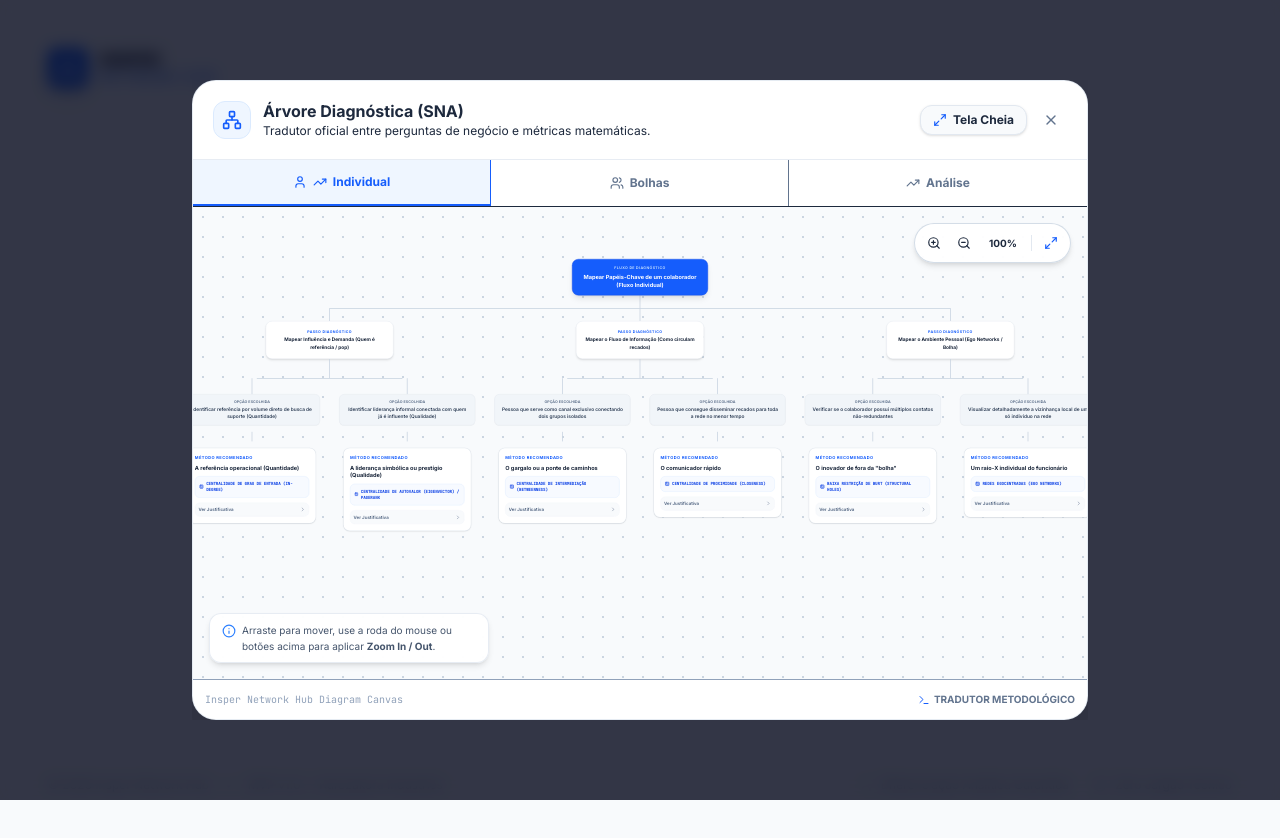
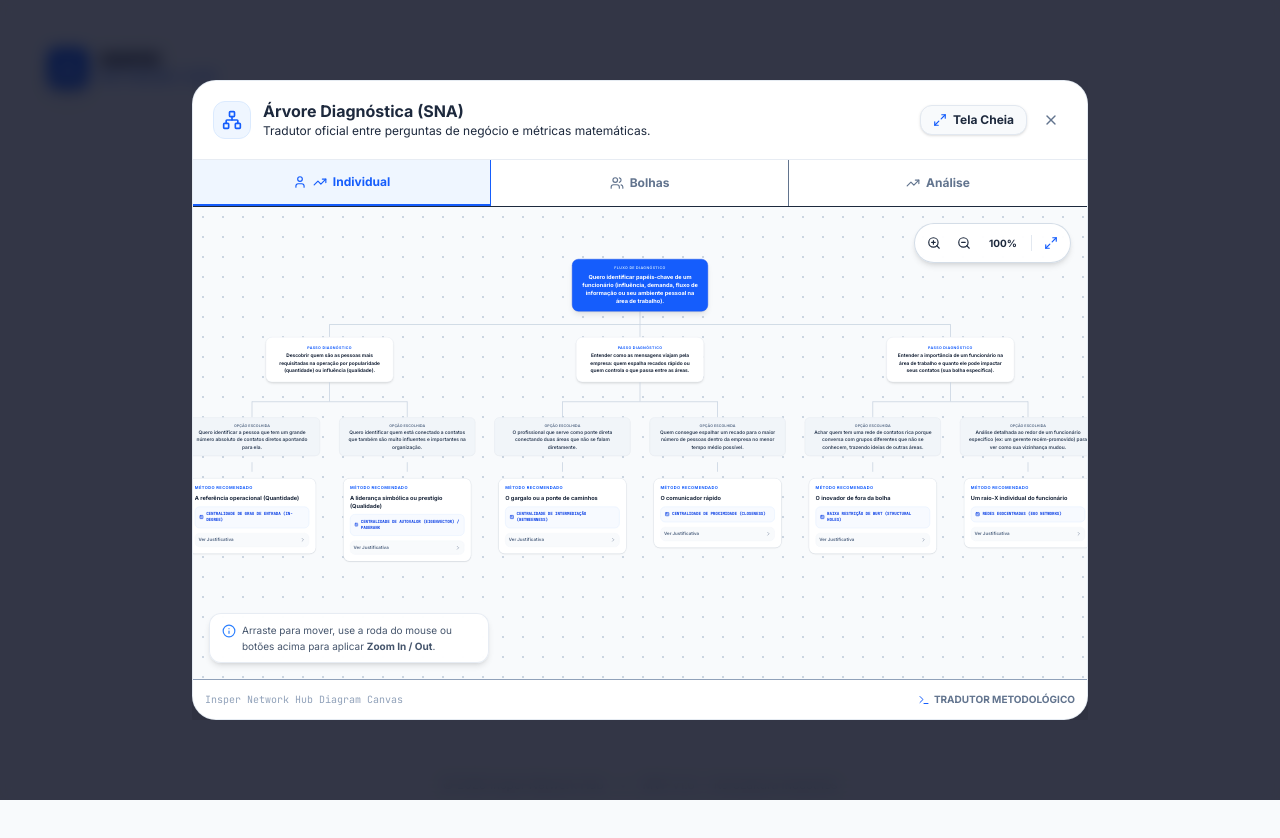
Before and after one commit to lucaskmk/Sistema-de-Triagem-para-Diagn-stico-de-Redes-Organizacionais, a React (Vite) app: page / in a window 1280 px wide. Both pictures are taken after a click on the button "Ver Árvore de Decisão". Shown: the top 838 px of the page. Built offline with nearby package versions, Linux system fonts and the light colour scheme.

Commit message:
correcao da arvore

```diff
--- a/src/components/DecisionTreeVisualizer.tsx
+++ b/src/components/DecisionTreeVisualizer.tsx
@@ -28,57 +28,57 @@ interface TreeNode {
 
 const TREE_DATA: Record<string, TreeNode> = {
   'Fluxo A: Papéis-Chave': {
-    label: 'Mapear Papéis-Chave de um colaborador (Fluxo Individual)',
+    label: 'Quero identificar papéis-chave de um funcionário (influência, demanda, fluxo de informação ou seu ambiente pessoal na área de trabalho).',
     type: 'category',
     children: {
-      'Influência e Demanda': {
-        label: 'Mapear Influência e Demanda (Quem é referência / pop)',
+      'Mapear Influência e Demanda': {
+        label: 'Descobrir quem são as pessoas mais requisitadas na operação por popularidade (quantidade) ou influência (qualidade).',
         type: 'question',
         children: {
           'A referência operacional (Quantidade)': {
-            label: 'Identificar referência por volume direto de busca de suporte (Quantidade)',
+            label: 'Quero identificar a pessoa que tem um grande número absoluto de contatos diretos apontando para ela.',
             type: 'metric',
             metricName: 'Centralidade de Grau de Entrada (In-Degree)',
             bizMeaning: 'O Grau de Entrada conta quantas pessoas buscam esse nó para perguntas ou suporte no cotidiano, revelando a referência operacional de fato e sobrecargas estruturais.'
           },
           'A liderança simbólica ou prestígio (Qualidade)': {
-            label: 'Identificar liderança informal conectada com quem já é influente (Qualidade)',
+            label: 'Quero identificar quem está conectado a contatos que também são muito influentes e importantes na organização.',
             type: 'metric',
             metricName: 'Centralidade de Autovalor (Eigenvector) / PageRank',
             bizMeaning: 'O profissional ganha relevância não pela quantidade absoluta de contatos, mas por estar conectado a pessoas altamente influentes. Ideal para achar formadores de opinião.'
           }
         }
       },
-      'Fluxo de Informação': {
-        label: 'Mapear o Fluxo de Informação (Como circulam recados)',
+      'Mapear o Fluxo de Informação': {
+        label: 'Entender como as mensagens viajam pela empresa: quem espalha recados rápido ou quem controla o que passa entre as áreas.',
         type: 'question',
         children: {
           'O gargalo ou a ponte de caminhos': {
-            label: 'Pessoa que serve como canal exclusivo conectando dois grupos isolados',
+            label: 'O profissional que serve como ponte direta conectando duas áreas que não se falam diretamente.',
             type: 'metric',
             metricName: 'Centralidade de Intermediação (Betweenness)',
             bizMeaning: 'Mede a frequência com que o profissional está presente nos caminhos mais curtos de comunicação entre setores. Sem ele, a integração interdepartamental trava.'
           },
           'O comunicador rápido': {
-            label: 'Pessoa que consegue disseminar recados para toda a rede no menor tempo',
+            label: 'Quem consegue espalhar um recado para o maior número de pessoas dentro da empresa no menor tempo médio possível.',
             type: 'metric',
             metricName: 'Centralidade de Proximidade (Closeness)',
             bizMeaning: 'Calcula a média de saltos (distância mais curta) para alcançar qualquer outro colaborador. Quanto menor a distância média, mais rápido o contágio de informação.'
           }
         }
       },
-      'Ambiente Pessoal': {
-        label: 'Mapear o Ambiente Pessoal (Ego Networks / Bolha)',
+      'Mapear o Ambiente Pessoal': {
+        label: 'Entender a importância de um funcionário na área de trabalho e quanto ele pode impactar seus contatos (sua bolha específica).',
         type: 'question',
         children: {
-          'O inovador de fora da "bolha"': {
-            label: 'Verificar se o colaborador possui múltiplos contatos não-redundantes',
+          'O inovador de fora da bolha': {
+            label: 'Achar quem tem uma rede de contatos rica porque conversa com grupos diferentes que não se conhecem, trazendo ideias de outras áreas.',
             type: 'metric',
             metricName: 'Baixa Restrição de Burt (Structural Holes)',
             bizMeaning: 'Avalia a teoria dos buracos estruturais. Baixa restrição significa que a vizinhança direta não é interconectada, gerando acesso a ideias diversas e inovação.'
           },
           'Um raio-X individual do funcionário': {
-            label: 'Visualizar detalhadamente a vizinhança local de um só indivíduo na rede',
+            label: 'Análise detalhada ao redor de um funcionário específico (ex: um gerente recém-promovido) para ver como sua vizinhança mudou.',
             type: 'metric',
             metricName: 'Redes Egocentradas (Ego Networks)',
             bizMeaning: 'Concentra-se na rede do próprio funcionário (Ego) e de seus vizinhos de 1º grau (Alters). Útil para acompanhamento pós-promoção e coaching de liderança.'
@@ -88,39 +88,39 @@ const TREE_DATA: Record<string, TreeNode> = {
     }
   },
   'Fluxo B: Saúde de Equipes': {
-    label: 'Saúde dos times e conexões gerais (Fluxo Coletivo)',
+    label: 'Quero entender a saúde dos times e conexões da empresa (silos, trust, panelinhas ou filiais isoladas).',
     type: 'category',
     children: {
-      'Silos, bolhas ou grupos isolados': {
-        label: 'Mapeamento de Isolamento, Silos e Divisões na empresa',
+      'Qual problema ou padrão você quer analisar?': {
+        label: 'Qual problema ou padrão você deseja analisar sobre a saúde das equipes e conexões?',
         type: 'question',
         children: {
-          'Quero entender quem são esses grupos': {
-            label: 'Identificar a segmentação orgânica dos times no dia a dia informal',
+          'A empresa parece dividida em silos, bolhas ou grupos isolados': {
+            label: 'A empresa parece dividida em silos, bolhas ou grupos isolados',
+            type: 'question',
+            children: {
+              'Quero entender quem são esses grupos e quão desconectados eles são da rede': {
+                label: 'Quero entender quem são esses grupos e quão desconectados eles são da rede',
                 type: 'metric',
                 metricName: 'Detecção de Comunidades (Girvan-Newman) + Modularidade (Q)',
                 bizMeaning: 'Heurística que encontra agrupamentos coesos na prática de comunicação. O índice de Modularidade quantifica se esses silos são graves ou naturais.'
               },
-          'Sinto que existe uma elite central': {
-            label: 'Testar se há um grupo restrito decidindo tudo enquanto a base está isolada',
+              'Sinto que existe uma elite que decide tudo entre eles, enquanto a base está isolada': {
+                label: 'Sinto que existe uma elite que decide tudo entre eles, enquanto a base está isolada',
                 type: 'metric',
                 metricName: 'Estrutura Centro-Periferia (Core-Periphery)',
                 bizMeaning: 'Foca na segregação vertical. Segmenta o time em uma elite hiperconectada (core) e uma maioria de membros pouco engajados entre si (periferia).'
               },
-          'Departamento / Filial desconetado': {
-            label: 'Foco na busca de componentes ou subgrupos com zero interligação com o core',
+              'Suspeito que exista algum departamento ou filial inteira literalmente desconectado': {
+                label: 'Suspeito que exista algum departamento ou filial inteira literalmente desconectado',
                 type: 'metric',
                 metricName: 'Detecção de Componentes Isolados e Subgrafos',
                 bizMeaning: 'Algoritmo que localiza seções da empresa operando em total isolamento informacional, isto é, com ausência completa de caminhos para a base gigante.'
               }
             }
           },
-      'Confiança mútua nas pequenas equipes': {
-        label: 'Mapeamento de Segurança Psicológica de Microteams',
-        type: 'question',
-        children: {
-          'Amigos de amigos se conhecem': {
-            label: 'Assegurar que pessoas do time confiam mutuamente e dividem rotinas',
+          'Quero saber se as pequenas equipes têm confiança mútua (se trabalham bem juntos)': {
+            label: 'Quero saber se as pequenas equipes têm confiança mútua (se trabalham bem juntos)',
             type: 'metric',
             metricName: 'Coeficiente de Agrupamento Local (Transitividade na vizinhança)',
             bizMeaning: 'Indica a proporção de triângulos fechados de suporte. Se os meus contatos se ajudam mutuamente de forma direta, o time possui alta coesão e confiança.'
@@ -130,36 +130,36 @@ const TREE_DATA: Record<string, TreeNode> = {
     }
   },
   'Fluxo C: Correlação e Modelos': {
-    label: 'Influência entre métricas (Estatística e Modelagem)',
+    label: 'Quero entender como uma ou mais métricas influenciam uma outra (relação entre variáveis ou previsão de resultados/turnover).',
     type: 'category',
     children: {
-      'Relação simples entre duas frentes': {
-        label: 'Verificar se existe correlação empírica significativa',
+      'Que tipo de correlação ou modelo você quer verificar?': {
+        label: 'Que tipo de dinâmica ou correlação estatística você deseja verificar?',
         type: 'question',
         children: {
-          'Compara Distribuições de RH': {
-            label: 'Comprovar relações qualitativas vs quantitativas (ex: presencial vs remoto)',
+          'Quero só entender apenas se há uma relação': {
+            label: 'Quero só entender apenas se há uma relação',
             type: 'metric',
             metricName: 'Testes de Hipótese (Wilcoxon-Mann-Whitney)',
             bizMeaning: 'Tratamento estatístico adequado para provar formalmente se distribuições de métricas de rede (centralidades) realmente diferem entre grupos do RH.'
-          }
-        }
           },
-      'Previsão Multivariada de Resultados': {
-        label: 'Explicar/Prever desfechos organizacionais (ex: turnover, performance)',
+          'Prever um RESULTADO usando várias variáveis ao mesmo tempo': {
+            label: 'Prever um RESULTADO usando várias variáveis ao mesmo tempo',
             type: 'question',
             children: {
-          'Não é binária (Prever val. contínuo)': {
-            label: 'Prever valores exatos contínuos (ex: faturamento individual ou bônus)',
+              'Não é binária (Prever um valor numérico contínuo)': {
+                label: 'Não é binária (Prever um valor numérico contínuo)',
                 type: 'metric',
                 metricName: 'Regressão Linear Múltipla (OLS)',
                 bizMeaning: 'Modelagem estatística robusta que analisa como cada ponto de centralidade de rede contribui para prever retornos de performance financeira.'
               },
-          'Sim, é binária (Prever Sim ou Não)': {
-            label: 'Prever eventos discretos booleanos binários (ex: pediu demissão ou promovido)',
+              'Sim, é binária (Prever um evento de sim ou não)': {
+                label: 'Sim, é binária (Prever um evento de sim ou não)',
                 type: 'metric',
                 metricName: 'Regressão Logística Múltipla (LOGIT)',
                 bizMeaning: 'Calcula matematicamente o risco real de turnover (log-odds) em função do nível de isolamento do colaborador na área, gerando alertas preventivos.'
+              }
+            }
           }
         }
       }
@@ -306,9 +306,14 @@ export default function DecisionTreeVisualizer({ onClose }: { onClose: () => voi
 
   // Helper inside component to calculate dynamic column formatting and line math
   const getColWidth = (qNode: any) => {
-    const leafCount = qNode.children ? Object.keys(qNode.children).length : 1;
-    // Each leaf takes exactly 340px of space, plus a gap of 48px to allow full breathing room
-    return leafCount * 340 + (leafCount - 1) * 48;
+    if (!qNode.children) return 340;
+    const slots = Object.values(qNode.children as Record<string, any>).reduce((acc: number, leaf: any) => {
+      if (leaf.type === 'question' && leaf.children && Object.keys(leaf.children).length > 0) {
+        return acc + Object.keys(leaf.children).length;
+      }
+      return acc + 1;
+    }, 0);
+    return slots * 340 + (slots - 1) * 48;
   };
 
   const colWidths = Object.values(categoryData.children || {}).map(getColWidth);
@@ -558,37 +563,69 @@ export default function DecisionTreeVisualizer({ onClose }: { onClose: () => voi
                     </div>
 
                     {/* Grandchildren level nodes (Leaf options leading to metrics) */}
-                    {hasNextChildren && (
-                      <div className="relative flex flex-row items-stretch justify-center gap-[48px] pt-10 w-full z-10">
-                        {/* Connecting horizontal line between sibling choices (hidden on mobile, centered on desktop) */}
+                    {hasNextChildren && (() => {
+                      const leafWidthsList = Object.values(qNode.children || {}).map((leaf: any) => {
+                        if (leaf.type === 'question' && leaf.children && Object.keys(leaf.children).length > 0) {
+                          const sc = Object.keys(leaf.children).length;
+                          return sc * 340 + (sc - 1) * 48;
+                        }
+                        return 340;
+                      });
+                      const firstLeafW = leafWidthsList[0] || 340;
+                      const lastLeafW = leafWidthsList[leafWidthsList.length - 1] || 340;
+
+                      return (
+                        <div className="relative flex flex-row items-start justify-center gap-[48px] pt-10 w-full z-10">
                           {Object.keys(qNode.children || {}).length > 1 && (
                             <div
                               className="absolute top-0 h-[2px] bg-slate-300 hidden md:block"
-                            style={{
-                              left: `${100 / (2 * Object.keys(qNode.children || {}).length)}%`,
-                              right: `${100 / (2 * Object.keys(qNode.children || {}).length)}%`
-                            }}
+                              style={{ left: `${firstLeafW / 2}px`, right: `${lastLeafW / 2}px` }}
                             />
                           )}
 
                           {Object.entries(qNode.children || {}).map(([leafKey, leafNode]) => {
-                          const hasMetricChildren = leafNode.children && Object.keys(leafNode.children).length > 0;
+                            const isSubQuestion = leafNode.type === 'question' && !!leafNode.children && Object.keys(leafNode.children).length > 0;
+                            const hasMetricChildren = !isSubQuestion && !!leafNode.children && Object.keys(leafNode.children).length > 0;
+                            const subSlots = isSubQuestion ? Object.keys(leafNode.children || {}).length : 1;
+                            const leafW = subSlots * 340 + (subSlots - 1) * 48;
 
                             return (
-                            <div key={leafKey} className="flex flex-col items-center gap-4 relative w-[340px] flex-shrink-0">
-                              {/* Small vertical connector from sister line to leaf card */}
+                              <div key={leafKey} className="flex flex-col items-center gap-4 relative flex-shrink-0" style={{ width: `${leafW}px` }}>
                                 <div className="absolute -top-10 w-[2px] h-10 bg-slate-300 hidden md:block" />
 
-                              {/* Option Question / Option selected Box */}
-                              <div className="bg-slate-100 hover:bg-slate-200/85 border border-slate-200 rounded-xl px-4 py-3 text-slate-700 w-full text-center text-xs font-semibold leading-normal shadow-xs transition-colors relative z-10">
+                                <div className="bg-slate-100 hover:bg-slate-200/85 border border-slate-200 rounded-xl px-4 py-3 text-slate-700 max-w-[340px] w-full mx-auto text-center text-xs font-semibold leading-normal shadow-xs transition-colors relative z-10">
                                   <span className="text-[9px] text-slate-500 font-extrabold uppercase tracking-wide block mb-0.5">Opção Escolhida</span>
                                   {leafNode.label}
                                 </div>
 
-                              {/* Small vertical link to the final metric below */}
+                                {isSubQuestion ? (
+                                  <div className="relative flex flex-row items-start justify-center gap-[48px] pt-10 w-full z-10">
+                                    <div className="absolute -top-[40px] left-1/2 -translate-x-1/2 w-[2px] h-[20px] bg-slate-300 hidden md:block" />
+                                    {subSlots > 1 && (
+                                      <div
+                                        className="absolute top-0 h-[2px] bg-slate-300 hidden md:block"
+                                        style={{ left: `${340 / 2}px`, right: `${340 / 2}px` }}
+                                      />
+                                    )}
+                                    {Object.entries(leafNode.children || {}).map(([subKey, subNode]) => (
+                                      <div key={subKey} className="flex flex-col items-center gap-4 relative w-[340px] flex-shrink-0">
+                                        <div className="absolute -top-10 w-[2px] h-10 bg-slate-300 hidden md:block" />
+                                        <div className="bg-slate-100 hover:bg-slate-200/85 border border-slate-200 rounded-xl px-4 py-3 text-slate-700 w-full text-center text-xs font-semibold leading-normal shadow-xs transition-colors relative z-10">
+                                          <span className="text-[9px] text-slate-500 font-extrabold uppercase tracking-wide block mb-0.5">Opção Escolhida</span>
+                                          {subNode.label}
+                                        </div>
                                         <div className="w-[2px] h-6 bg-slate-300" />
-
-                              {/* Metric component directly */}
+                                        <VisualizerMetricNode
+                                          label={subKey}
+                                          metricName={subNode.metricName || ''}
+                                          bizMeaning={subNode.bizMeaning || ''}
+                                        />
+                                      </div>
+                                    ))}
+                                  </div>
+                                ) : (
+                                  <>
+                                    <div className="w-[2px] h-6 bg-slate-300" />
                                     {hasMetricChildren ? (
                                       <div className="space-y-4 w-full relative z-10">
                                         {Object.entries(leafNode.children || {}).map(([metricKey, metricNode]) => (
@@ -609,11 +646,14 @@ export default function DecisionTreeVisualizer({ onClose }: { onClose: () => voi
                                         />
                                       </div>
                                     )}
+                                  </>
+                                )}
                               </div>
                             );
                           })}
                         </div>
-                    )}
+                      );
+                    })()}
                   </div>
                 );
               })}
--- a/src/constants.ts
+++ b/src/constants.ts
@@ -53,7 +53,7 @@ export const TREE: Record<string, QuestionNode> = {
   },
   'A.1': {
     id: 'A.1',
-    question: 'O que importa mais para você: a qualidade dos contatos ou a quantidade deles?',
+    question: 'Você está procurando uma pessoa com número maior de contatos (quantidade) ou com contatos mais importantes (qualidade)?',
     options: [
       {
         id: 'in_degree',
```
Also changed, not shown: src/App.tsx (+4 -16 lines). Lines whose indentation alone changed are shown as unchanged.
